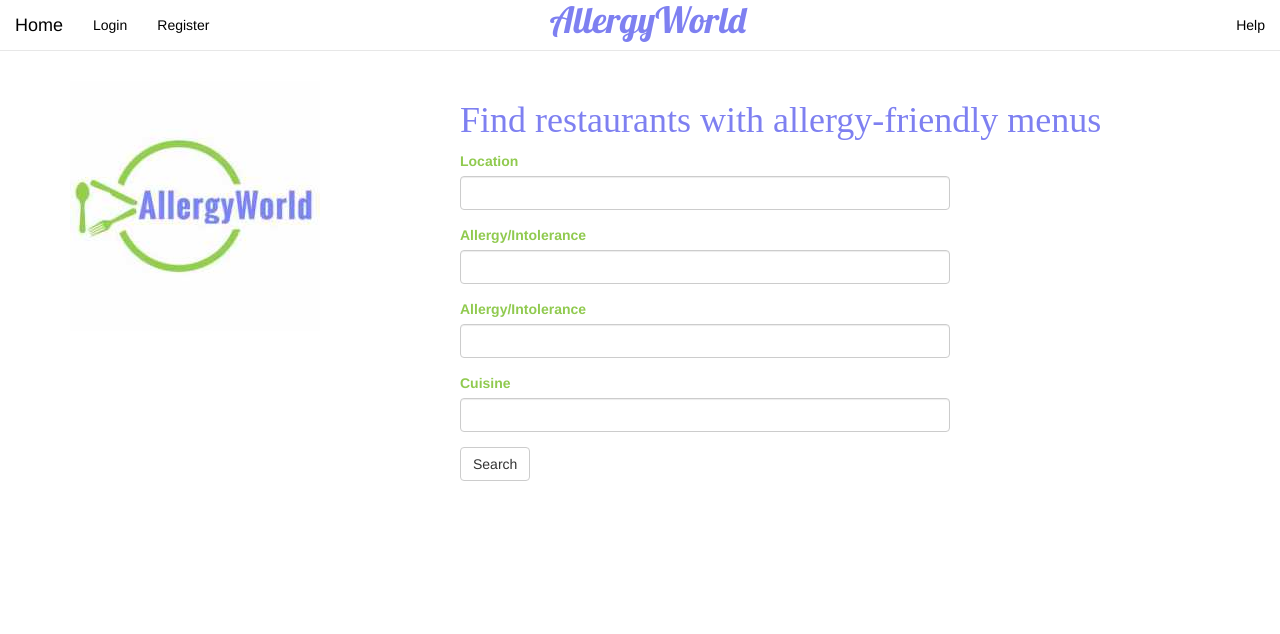
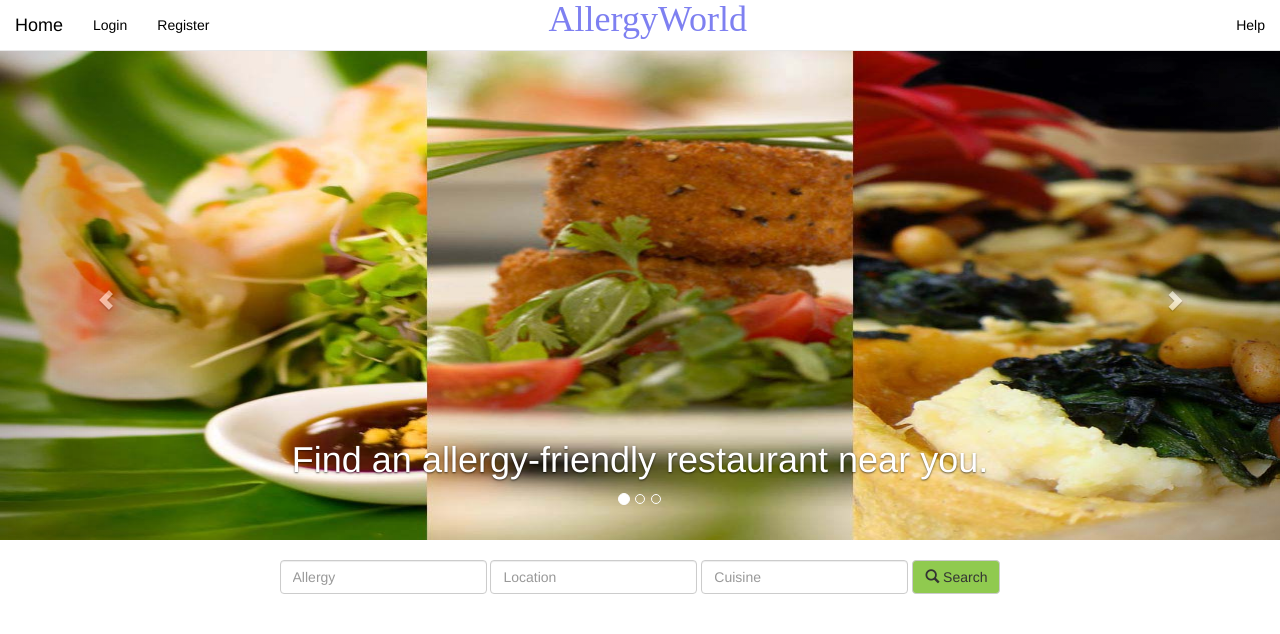
Before and after one commit to RupayanB/allergyworld, a Django app: page /allergyworld/search_formB/ in a window 1280 px wide. Shown: the top 634 px of the page. Run offline with Django 3.2, Linux system fonts and the light colour scheme; parts of the project's set-up code (start-up, migrations or seed data) failed here and were passed over.

Commit message:
created 2 versions of landing page

```diff
--- /dev/null
+++ b/allergyworld/templates/allergyworld/base2.html
@@ -0,0 +1,68 @@
+{% load staticfiles %}
+<!DOCTYPE html>
+<html lang="en">
+<head>
+  <meta name="viewport" content="initial-scale=1.0, user-scalable=no">
+  <meta charset="utf-8">
+  <title>{% block title %}{% endblock %}</title>
+  <meta name="viewport" content="width=device-width, initial-scale=1.0">
+  <meta name="description" content="">
+  <meta name="author" content="">
+
+
+  <link href="{% static 'allergyworld/css/bootstrap.min.css' %}" rel="stylesheet">
+  <link href="{% static 'allergyworld/css/style.css' %}" rel="stylesheet">
+  <!-- Google Fonts -->
+  <link href='http://fonts.googleapis.com/css?family=Lobster' rel='stylesheet' type='text/css'>
+
+  <style>
+      html, body, #map-canvas {
+        height: 100%;
+        margin: 0px;
+        padding: 0px
+      }
+    </style>
+  <script type="text/javascript" src="{% static 'allergyworld/js/jquery.min.js' %}"></script>
+  <script type="text/javascript" src="{% static 'allergyworld/js/bootstrap.min.js' %}"></script>
+  <script type="text/javascript" src="{% static 'allergyworld/js/scripts.js' %}"></script>
+  {% block mapjs %}{% endblock %}
+
+</head>
+
+<body>
+  <nav class="navbar navbar-default navbar-fixed-top" role="navigation" style="text-align: center;background-color:white;">
+        <div class="navbar-header">
+           <button type="button" class="navbar-toggle" data-toggle="collapse" data-target="#bs-example-navbar-collapse-1"> <span class="sr-only">Toggle navigation</span><span class="icon-bar"></span><span class="icon-bar"></span><span class="icon-bar"></span></button> <a class="navbar-brand" href="" style="color:black">Home</a>
+        </div>
+
+        <div class="collapse navbar-collapse" id="bs-example-navbar-collapse-1" >
+          <ul class="nav navbar-nav" style="vertical-align:center;">
+            <li>
+              <a href="#" style="color:black;">Login</a>
+            </li>
+            <li>
+              <a href="#" style="color:black;">Register</a>
+            </li>
+
+          </ul>
+
+          <ul class="nav navbar-nav" style="display: inline-block;float: none;vertical-align: top;">
+            <li>
+              <h1 style="font-family: 'Oswald';margin-top:0px;color:rgb(126,128,241);padding-right:150px;">AllergyWorld</h1>
+            </li>
+          </ul>
+
+          <ul class="nav navbar-nav navbar-right" style="vertical-align:center;">
+            <li >
+              <a href="#" style="color:black;">Help</a>
+            </li>
+
+          </ul>
+        </div>
+
+      </nav>
+      <br/>
+      <br/>
+  {% block body %}{% endblock %}
+</body>
+</html>
--- a/allergyworld/templates/allergyworld/search_formB.html
+++ b/allergyworld/templates/allergyworld/search_formB.html
@@ -1,5 +1,5 @@
 
-{% extends "allergyworld/base.html" %}
+{% extends "allergyworld/base2.html" %}
 {% load staticfiles %}
 
 {% block title %}
@@ -7,23 +7,96 @@ AllergyWorld
 {% endblock %}
 
 {% block body %}
+
+<div id="myCarousel" class="carousel slide" data-ride="carousel">
+      <!-- Indicators -->
+      <ol class="carousel-indicators">
+        <li data-target="#myCarousel" data-slide-to="0" class="active"></li>
+        <li data-target="#myCarousel" data-slide-to="1"></li>
+        <li data-target="#myCarousel" data-slide-to="2"></li>
+      </ol>
+      <div class="carousel-inner">
+        <div class="item active">
+          <img src="{% static 'allergyworld/img/food3.jpg' %}" alt="First slide" style="width:100%;height:500px" >
+          <div class="container">
+            <div class="carousel-caption">
+              <h1>Find an allergy-friendly restaurant near you.</h1>
+
+            </div>
+          </div>
+        </div>
+        <div class="item">
+          <img src="{% static 'allergyworld/img/food2.jpg' %}" alt="Second slide" style="width:100%;height:500px" >
+          <div class="container">
+            <div class="carousel-caption">
+              <h1>Find an allergy-friendly restaurant near you.</h1>
+
+            </div>
+          </div>
+        </div>
+        <div class="item">
+          <img src="{% static 'allergyworld/img/food1.jpg' %}" alt="Third slide" style="width:100%;height:500px" >
+          <div class="container">
+            <div class="carousel-caption">
+              <h1>Find an allergy-friendly restaurant near you.</h1>
+
+
+            </div>
+          </div>
+        </div>
+      </div>
+      <a class="left carousel-control" href="#myCarousel" data-slide="prev"><span class="glyphicon glyphicon-chevron-left"></span></a>
+      <a class="right carousel-control" href="#myCarousel" data-slide="next"><span class="glyphicon glyphicon-chevron-right"></span></a>
+    </div><!-- /.carousel -->
+
 <div class="container">
 	<div class="row clearfix">
 		<div class="col-md-12 column">
+			<br/>
 
+		      <center>
+		      <form role="form" class="form-inline" action='/allergyworld/search/' method='get'>
+		        <div class="form-group" >
+		           <input list="allergies" class="form-control" name="allergy" placeholder="Allergy"/>
+		           	<datalist id="allergies">
+					  <option value="Gluten">
+					  <option value="Nuts">
+					  <option value="Lactose">
+					  <option value="Egg">
+					  <option value="Shell fish">
+					</datalist>
+		        </div>
+		        <div class="form-group" >
+		           <input type="text" class="form-control" name="location" required placeholder="Location" />
+		        </div>
+		        <div class="form-group" >
+		           <input list="cuisines" class="form-control" name="cuisine" placeholder="Cuisine" />
+		           	<datalist id="cuisines">
+					  <option value="American">
+					  <option value="Chinese">
+					  <option value="Indian">
+					  <option value="Italian">
+					  <option value="Mexican">
+					</datalist>
+		        </div>
+		        <div class="form-group">
+		         <button type="submit" class="btn btn-default" style="background-color:rgb(144,202,79)">
+		         	<span class="glyphicon glyphicon-search"></span> Search</button>
+		       </div>
+		      </form>
+		    </center>
 		</div>
 	</div>
-	<br/>
-	<br/>
-	<div class="row clearfix">
-		<div class="col-md-4 column">
+
+
+		<!-- <div class="col-md-4 column">
 			<img alt="allergyworld" src="{% static 'allergyworld/img/logo.jpg' %}" />
 		</div>
-		<div class="col-md-8 column">
+		<div class="col-md-6 column">
 			<div class="row clearfix">
 				<div class="col-md-12 column">
-					<h1 style="font-family:Oswald;color:rgb(126,128,241)">
-						Find restaurants with allergy-friendly menus
+					<h1 style="font-family:Oswald;">
+						Find an allergy-friendly restaurant
 					</h1>
 				</div>
 			</div>
@@ -32,20 +105,15 @@ AllergyWorld
 					<form role="form" action="/allergyworld/search/" method="get">
 
 						<div class="form-group">
-							 <label for="exampleInputPassword1" style="color:rgb(144,202,79)">
-							 	Location</label><input type="text" class="form-control" name="location" required/>
-						</div>
-
-						<div class="form-group">
-							 <label for="exampleInputEmail1" style="color:rgb(144,202,79)">Allergy/Intolerance</label><input type="text" class="form-control" name="allergy"/>
-						</div>
-
-						<div class="form-group">
-							 <label for="exampleInputEmail1" style="color:rgb(144,202,79)">Allergy/Intolerance</label><input type="text" class="form-control" name="allergy"/>
+							 <label for="exampleInputPassword1">Location</label><input type="text" class="form-control" name="location" required/>
 						</div>
 						<div class="form-group">
-							 <label for="exampleInputPassword1" style="color:rgb(144,202,79)">
-							 	Cuisine</label><input type="text" class="form-control" name="cuisine" />
+
+							 <label for="exampleInputEmail1">Allergy/Intolerance</label><input type="text" class="form-control" name="allergy"/>
+
+						</div>
+						<div class="form-group">
+							 <label for="exampleInputPassword1">Cuisine</label><input type="text" class="form-control" name="cuisine" />
 						</div>
 						 <button type="submit" class="btn btn-default">Search</button>
 					</form>
@@ -53,8 +121,8 @@ AllergyWorld
 			</div>
 		</div>
 		<div class="col-md-2 column">
-		</div>
-	</div>
+		</div> -->
+
 	<br/>
 	<br/>
 	<div class="row clearfix">
--- a/allergyworld/views.py
+++ b/allergyworld/views.py
@@ -28,7 +28,6 @@ def search(request):
             if dist <= max_dist:
                 dist = "%.2f" % dist
                 rlist.append((restaurant,dist))
-                print restaurant.name, str(dist)
             # if len(rlist) != 0 and max_dist >= 2:
             #     find_more = False
             # max_dist += 1
```
Also changed, not shown: 1 other file.
